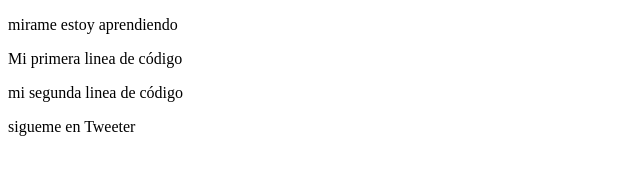
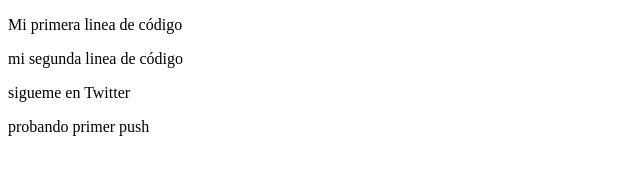
Before and after one commit to Landov3d/proyectos, a plain HTML site: page index.html in a window 1280 px wide. Shown: the whole page, without its empty margins (0-640 px from the left). Drawn offline with Linux system fonts and the light colour scheme.

Commit message:
borramos 1 parrafo y agregamos 1 más

```diff
--- a/index.html
+++ b/index.html
@@ -7,9 +7,9 @@
     <title>Probando uno dos tres</title>
 </head>
 <body>
-    <p>mirame estoy aprendiendo</p>
     <p>Mi primera linea de código</p>
     <p>mi segunda linea de código</p>
-    <p>sigueme en Tweeter</p>
+    <p>sigueme en Twitter</p>
+    <p>probando primer push</p>
 </body>
 </html>
```
